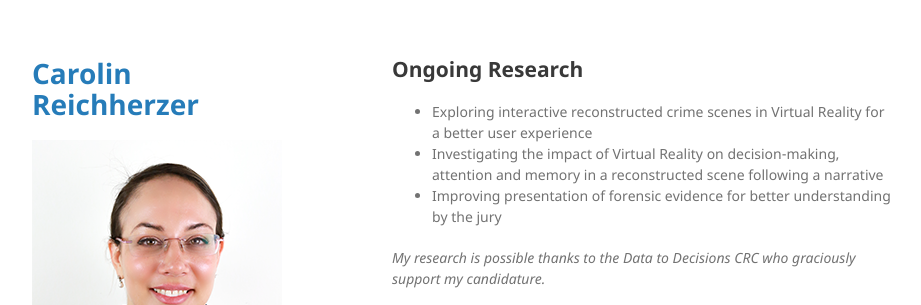
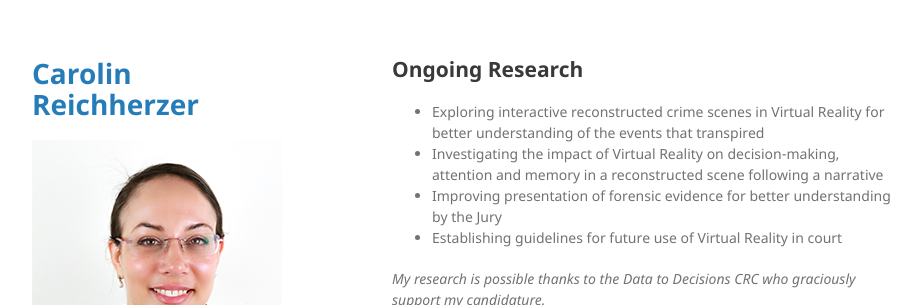
Before and after one commit to kiwicarolin/kiwicarolin.github.io, a Jekyll site: the page built from index.md, in a window 1280 px wide and 900 px high, cut to the strip 0-305 px from the top of the window. Shown: the whole strip, without its empty margins (178-1099 px from the left). Built offline with Jekyll 4.4.1, drawn with Linux system fonts in a browser that asks for light colours; our own code applies the rules of GitHub Pages for plain Markdown files.

Commit message:
added ongoing research point

```diff
--- a/index.md
+++ b/index.md
@@ -4,9 +4,10 @@ layout: default
 
 ## Ongoing Research
 
-* Exploring interactive reconstructed crime scenes in Virtual Reality for a better user experience
+* Exploring interactive reconstructed crime scenes in Virtual Reality for better understanding of the events that transpired
 * Investigating the impact of Virtual Reality on decision-making, attention and memory in a reconstructed scene following a narrative
-* Improving presentation of forensic evidence for better understanding by the jury
+* Improving presentation of forensic evidence for better understanding by the Jury
+* Establishing guidelines for future use of Virtual Reality in court
 
 _My research is possible thanks to the Data to Decisions CRC who graciously support my candidature._
 <iframe width="560" height="315" src="https://www.youtube.com/embed/8yMOz9hCWyY" frameborder="0" allow="accelerometer; autoplay; encrypted-media; gyroscope; picture-in-picture" allowfullscreen></iframe>
```
